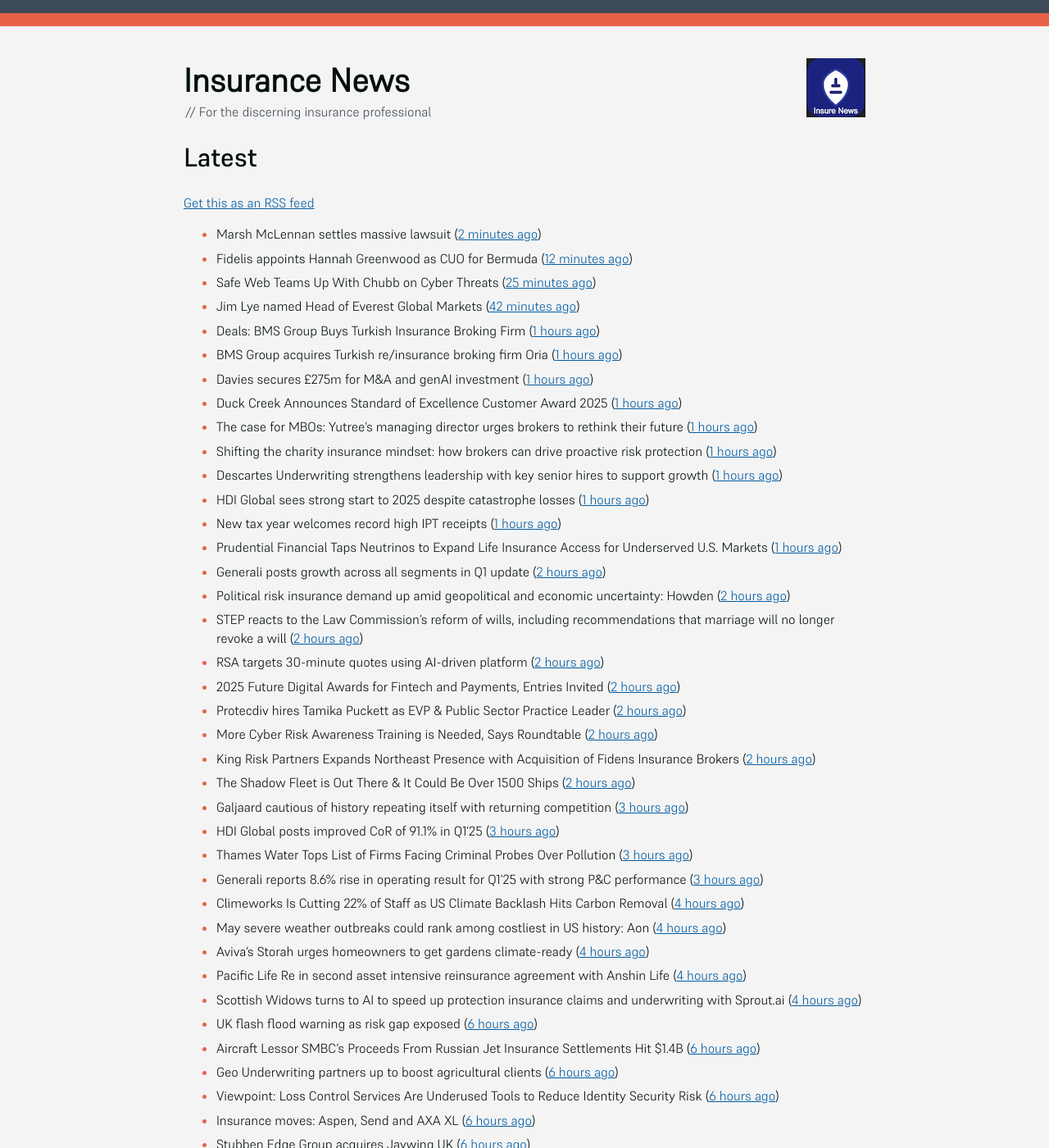
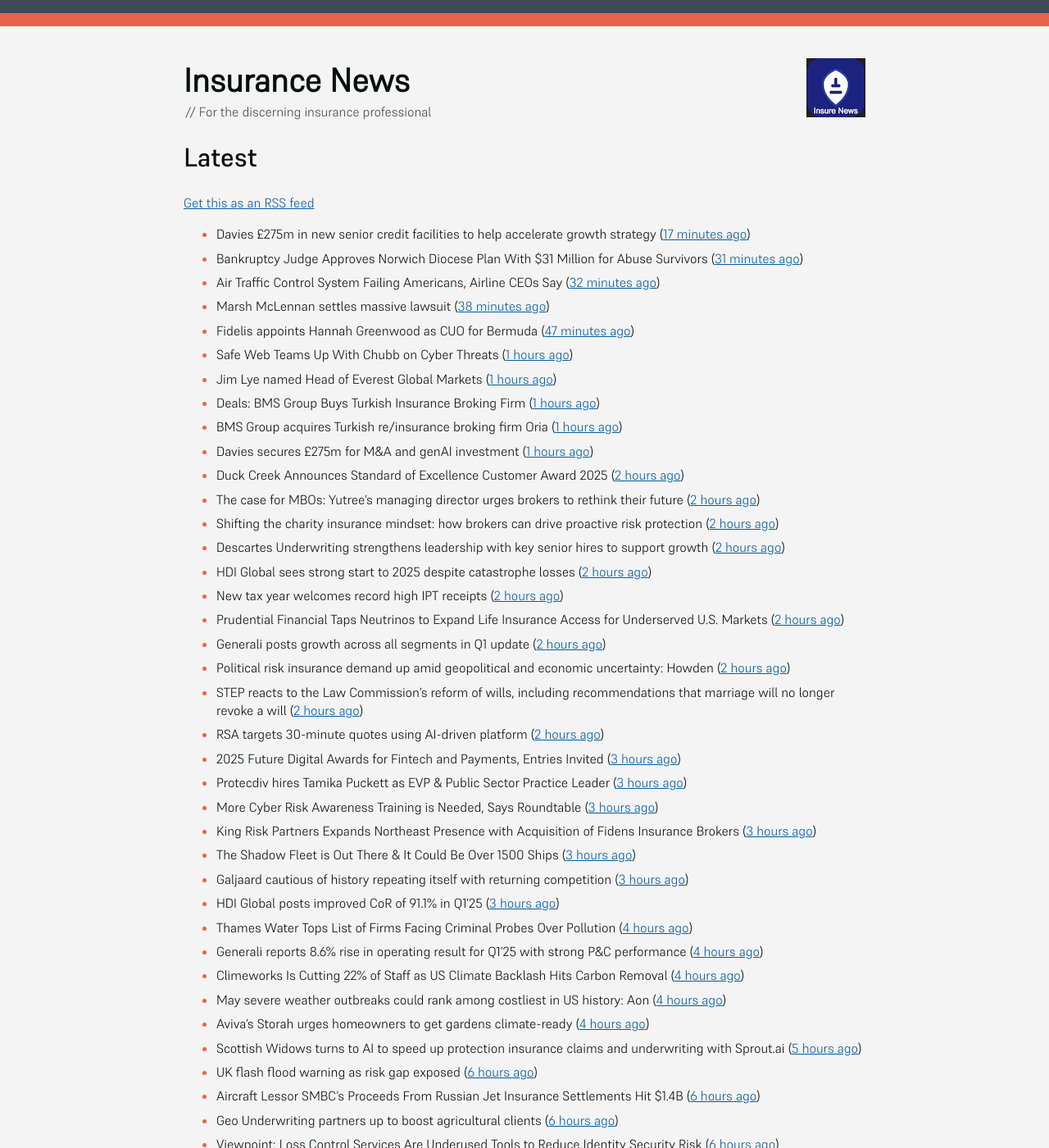
Before and after one commit to mat-0/feeds.thechels.uk, a Jekyll site: the page built from index.md, in a window 1280 px wide and 1400 px high. Shown: the whole window at 82% size. Built offline with Jekyll 4.4.1, drawn with Linux system fonts in a browser that asks for light colours; some of the changed text lies outside the part shown.

Commit message:
New Feed

```diff
--- a/index.md
+++ b/index.md
@@ -8,38 +8,40 @@ description: Latest Updates
 [Get this as an RSS feed](/feed.rss)
 
 <!-- news_marker starts -->
-- Marsh McLennan settles massive lawsuit ([2 minutes ago](https://www.insurancebusinessmag.com/uk/news/legal-insights/marsh-mclennan-settles-massive-lawsuit-536579.aspx))
-- Fidelis appoints Hannah Greenwood as CUO for Bermuda ([12 minutes ago](https://www.reinsurancene.ws/fidelis-appoints-hannah-greenwood-as-cuo-for-bermuda/))
-- Safe Web Teams Up With Chubb on Cyber Threats ([25 minutes ago](https://insurance-edge.net/2025/05/22/safe-web-teams-up-with-chubb-on-cyber-threats/))
-- Jim Lye named Head of Everest Global Markets ([42 minutes ago](https://www.reinsurancene.ws/jim-lye-named-head-of-everest-global-markets/))
+- Davies £275m in new senior credit facilities to help accelerate growth strategy ([17 minutes ago](https://www.reinsurancene.ws/davies-275m-in-new-senior-credit-facilities-to-help-accelerate-growth-strategy/))
+- Bankruptcy Judge Approves Norwich Diocese Plan With $31 Million for Abuse Survivors ([31 minutes ago](https://www.insurancejournal.com/news/east/2025/05/22/824771.htm))
+- Air Traffic Control System Failing Americans, Airline CEOs Say ([32 minutes ago](https://www.insurancejournal.com/news/national/2025/05/22/824772.htm))
+- Marsh McLennan settles massive lawsuit ([38 minutes ago](https://www.insurancebusinessmag.com/uk/news/legal-insights/marsh-mclennan-settles-massive-lawsuit-536579.aspx))
+- Fidelis appoints Hannah Greenwood as CUO for Bermuda ([47 minutes ago](https://www.reinsurancene.ws/fidelis-appoints-hannah-greenwood-as-cuo-for-bermuda/))
+- Safe Web Teams Up With Chubb on Cyber Threats ([1 hours ago](https://insurance-edge.net/2025/05/22/safe-web-teams-up-with-chubb-on-cyber-threats/))
+- Jim Lye named Head of Everest Global Markets ([1 hours ago](https://www.reinsurancene.ws/jim-lye-named-head-of-everest-global-markets/))
 - Deals: BMS Group Buys Turkish Insurance Broking Firm ([1 hours ago](https://insurance-edge.net/2025/05/22/deals-bms-group-buys-turkish-insurance-broking-firm/))
 - BMS Group acquires Turkish re/insurance broking firm Oria ([1 hours ago](https://www.reinsurancene.ws/bms-group-acquires-turkish-re-insurance-broking-firm-oria/))
 - Davies secures £275m for M&A and genAI investment ([1 hours ago](https://www.postonline.co.uk/claims/7957808/davies-secures-%C2%A3275m-for-ma-and-genai-investment))
-- Duck Creek Announces Standard of Excellence Customer Award 2025 ([1 hours ago](https://insurance-edge.net/2025/05/22/duck-creek-announces-standard-of-excellence-customer-award-2025/))
-- The case for MBOs: Yutree's managing director urges brokers to rethink their future ([1 hours ago](https://www.insurancebusinessmag.com/uk/news/business-resilience/the-case-for-mbos-yutrees-managing-director-urges-brokers-to-rethink-their-future-536561.aspx))
-- Shifting the charity insurance mindset: how brokers can drive proactive risk protection ([1 hours ago](https://www.insurancebusinessmag.com/uk/news/non-profits/shifting-the-charity-insurance-mindset-how-brokers-can-drive-proactive-risk-protection-536560.aspx))
-- Descartes Underwriting strengthens leadership with key senior hires to support growth ([1 hours ago](https://www.reinsurancene.ws/descartes-underwriting-strengthens-leadership-with-key-senior-hires-to-support-growth/))
-- HDI Global sees strong start to 2025 despite catastrophe losses ([1 hours ago](https://www.insurancebusinessmag.com/uk/news/breaking-news/hdi-global-sees-strong-start-to-2025-despite-catastrophe-losses-536559.aspx))
-- New tax year welcomes record high IPT receipts ([1 hours ago](https://www.insurancebusinessmag.com/uk/news/breaking-news/new-tax-year-welcomes-record-high-ipt-receipts-536558.aspx))
-- Prudential Financial Taps Neutrinos to Expand Life Insurance Access for Underserved U.S. Markets ([1 hours ago](https://www.insurtechinsights.com/prudential-financial-taps-neutrinos-to-expand-life-insurance-access-for-underserved-u-s-markets/))
+- Duck Creek Announces Standard of Excellence Customer Award 2025 ([2 hours ago](https://insurance-edge.net/2025/05/22/duck-creek-announces-standard-of-excellence-customer-award-2025/))
+- The case for MBOs: Yutree's managing director urges brokers to rethink their future ([2 hours ago](https://www.insurancebusinessmag.com/uk/news/business-resilience/the-case-for-mbos-yutrees-managing-director-urges-brokers-to-rethink-their-future-536561.aspx))
+- Shifting the charity insurance mindset: how brokers can drive proactive risk protection ([2 hours ago](https://www.insurancebusinessmag.com/uk/news/non-profits/shifting-the-charity-insurance-mindset-how-brokers-can-drive-proactive-risk-protection-536560.aspx))
+- Descartes Underwriting strengthens leadership with key senior hires to support growth ([2 hours ago](https://www.reinsurancene.ws/descartes-underwriting-strengthens-leadership-with-key-senior-hires-to-support-growth/))
+- HDI Global sees strong start to 2025 despite catastrophe losses ([2 hours ago](https://www.insurancebusinessmag.com/uk/news/breaking-news/hdi-global-sees-strong-start-to-2025-despite-catastrophe-losses-536559.aspx))
+- New tax year welcomes record high IPT receipts ([2 hours ago](https://www.insurancebusinessmag.com/uk/news/breaking-news/new-tax-year-welcomes-record-high-ipt-receipts-536558.aspx))
+- Prudential Financial Taps Neutrinos to Expand Life Insurance Access for Underserved U.S. Markets ([2 hours ago](https://www.insurtechinsights.com/prudential-financial-taps-neutrinos-to-expand-life-insurance-access-for-underserved-u-s-markets/))
 - Generali posts growth across all segments in Q1 update ([2 hours ago](https://www.insurancebusinessmag.com/uk/news/breaking-news/generali-posts-growth-across-all-segments-in-q1-update-536552.aspx))
 - Political risk insurance demand up amid geopolitical and economic uncertainty: Howden ([2 hours ago](https://www.reinsurancene.ws/political-risk-insurance-demand-up-amid-geopolitical-and-economic-uncertainty-howden/))
 - STEP reacts to the Law Commission’s reform of wills, including recommendations that marriage will no longer revoke a will ([2 hours ago](https://ifamagazine.com/step-reacts-to-the-law-commissions-reform-of-wills-including-recommendations-that-marriage-will-no-longer-revoke-a-will/))
 - RSA targets 30-minute quotes using AI-driven platform ([2 hours ago](https://www.postonline.co.uk/commercial/7957756/rsa-targets-30-minute-quotes-using-ai-driven-platform))
-- 2025 Future Digital Awards for Fintech and Payments, Entries Invited ([2 hours ago](https://insurance-edge.net/2025/05/22/2025-future-digital-awards-for-fintech-and-payments-entries-invited/))
-- Protecdiv hires Tamika Puckett as EVP & Public Sector Practice Leader ([2 hours ago](https://www.reinsurancene.ws/protecdiv-hires-tamika-puckett-as-evp-public-sector-practice-leader/))
-- More Cyber Risk Awareness Training is Needed, Says Roundtable ([2 hours ago](https://insurance-edge.net/2025/05/22/more-cyber-risk-awareness-training-is-needed-says-roundtable/))
-- King Risk Partners Expands Northeast Presence with Acquisition of Fidens Insurance Brokers ([2 hours ago](https://www.insurtechinsights.com/king-risk-partners-expands-northeast-presence-with-acquisition-of-fidens-insurance-brokers/))
-- The Shadow Fleet is Out There & It Could Be Over 1500 Ships ([2 hours ago](https://insurance-edge.net/2025/05/22/the-shadow-fleet-is-out-there-it-could-be-over-1500-ships/))
+- 2025 Future Digital Awards for Fintech and Payments, Entries Invited ([3 hours ago](https://insurance-edge.net/2025/05/22/2025-future-digital-awards-for-fintech-and-payments-entries-invited/))
+- Protecdiv hires Tamika Puckett as EVP & Public Sector Practice Leader ([3 hours ago](https://www.reinsurancene.ws/protecdiv-hires-tamika-puckett-as-evp-public-sector-practice-leader/))
+- More Cyber Risk Awareness Training is Needed, Says Roundtable ([3 hours ago](https://insurance-edge.net/2025/05/22/more-cyber-risk-awareness-training-is-needed-says-roundtable/))
+- King Risk Partners Expands Northeast Presence with Acquisition of Fidens Insurance Brokers ([3 hours ago](https://www.insurtechinsights.com/king-risk-partners-expands-northeast-presence-with-acquisition-of-fidens-insurance-brokers/))
+- The Shadow Fleet is Out There & It Could Be Over 1500 Ships ([3 hours ago](https://insurance-edge.net/2025/05/22/the-shadow-fleet-is-out-there-it-could-be-over-1500-ships/))
 - Galjaard cautious of history repeating itself with returning competition ([3 hours ago](https://www.postonline.co.uk/news/7957781/galjaard-cautious-of-history-repeating-itself-with-returning-competition))
 - HDI Global posts improved CoR of 91.1% in Q1’25 ([3 hours ago](https://www.reinsurancene.ws/hdi-global-posts-improved-cor-of-91-1-in-q125/))
-- Thames Water Tops List of Firms Facing Criminal Probes Over Pollution ([3 hours ago](https://www.insurancejournal.com/news/international/2025/05/22/824751.htm))
-- Generali reports 8.6% rise in operating result for Q1’25 with strong P&C performance ([3 hours ago](https://www.reinsurancene.ws/generali-reports-8-6-rise-in-operating-result-for-q125-with-strong-pc-performance/))
+- Thames Water Tops List of Firms Facing Criminal Probes Over Pollution ([4 hours ago](https://www.insurancejournal.com/news/international/2025/05/22/824751.htm))
+- Generali reports 8.6% rise in operating result for Q1’25 with strong P&C performance ([4 hours ago](https://www.reinsurancene.ws/generali-reports-8-6-rise-in-operating-result-for-q125-with-strong-pc-performance/))
 - Climeworks Is Cutting 22% of Staff as US Climate Backlash Hits Carbon Removal ([4 hours ago](https://www.insurancejournal.com/news/international/2025/05/22/824741.htm))
 - May severe weather outbreaks could rank among costliest in US history: Aon ([4 hours ago](https://www.reinsurancene.ws/may-severe-weather-outbreaks-could-rank-among-costliest-in-us-history-aon/))
 - Aviva’s Storah urges homeowners to get gardens climate-ready ([4 hours ago](https://www.postonline.co.uk/personal/7957795/aviva%E2%80%99s-storah-urges-homeowners-to-get-gardens-climate-ready))
-- Pacific Life Re in second asset intensive reinsurance agreement with Anshin Life ([4 hours ago](https://www.reinsurancene.ws/pacific-life-re-in-second-asset-intensive-reinsurance-agreement-with-anshin-life/))
-- Scottish Widows turns to AI to speed up protection insurance claims and underwriting with Sprout.ai ([4 hours ago](https://ifamagazine.com/scottish-widows-turns-to-ai-to-speed-up-protection-insurance-claims-and-underwriting-with-sprout-ai/))
+- Scottish Widows turns to AI to speed up protection insurance claims and underwriting with Sprout.ai ([5 hours ago](https://ifamagazine.com/scottish-widows-turns-to-ai-to-speed-up-protection-insurance-claims-and-underwriting-with-sprout-ai/))
 - UK flash flood warning as risk gap exposed ([6 hours ago](https://www.insurancebusinessmag.com/uk/news/catastrophe/uk-flash-flood-warning-as-risk-gap-exposed-536538.aspx))
 - Aircraft Lessor SMBC’s Proceeds From Russian Jet Insurance Settlements Hit $1.4B ([6 hours ago](https://www.insurancejournal.com/news/international/2025/05/22/824738.htm))
 - Geo Underwriting partners up to boost agricultural clients ([6 hours ago](https://www.insurancebusinessmag.com/uk/news/property-insurance/geo-underwriting-partners-up-to-boost-agricultural-clients-536537.aspx))
@@ -58,27 +60,25 @@ description: Latest Updates
 - Q&A: Julian Tomlinson, Alps ([7 hours ago](https://www.postonline.co.uk/broker/7957208/qa-julian-tomlinson-alps))
 - Time to peel back credit hire assumptions ([7 hours ago](https://www.postonline.co.uk/personal/7957762/time-to-peel-back-credit-hire-assumptions))
 - Throwback Thursday: Oil slick unpicked; BSE liability ([7 hours ago](https://www.postonline.co.uk/commercial/7956605/throwback-thursday-oil-slick-unpicked-bse-liability))
-- Why AI is no longer optional in non-standard auto insurance ([15 hours ago](https://www.dig-in.com/opinion/ais-role-in-non-standard-auto-insurance))
-- Geospatial data uncovers lower wildfire-risk properties in California, Triple-I ([15 hours ago](https://www.dig-in.com/news/geospatial-data-wildfire-prone-california-properties))
-- Customer strategy: Clearing up flood insurance coverage confusion ([15 hours ago](https://www.dig-in.com/opinion/clearing-up-flood-insurance-coverage-confusion))
-- Europe's farm sector loses $31.5B a year from climate risks ([16 hours ago](https://www.dig-in.com/articles/europes-farm-sector-loses-31-5b-a-year-from-climate-risks))
-- State Farm Still Wants a 30% Rate Increase in California ([17 hours ago](https://www.insurancejournal.com/news/west/2025/05/21/824685.htm))
-- Verizon-Frontier deal gets green light after ending DEI commitments ([18 hours ago](https://www.insurancebusinessmag.com/uk/business-strategy/verizonfrontier-deal-gets-green-light-after-ending-dei-commitments-536482.aspx))
-- Shortage of Overnight Truck Parking Blamed for 2023 Fatal Bus Crash in Illinois ([19 hours ago](https://www.insurancejournal.com/news/midwest/2025/05/21/824679.htm))
-- Austin Bar to Pay $42K Over Pregnancy Discrimination Lawsuit ([19 hours ago](https://www.insurancejournal.com/news/southcentral/2025/05/21/824675.htm))
-- First MainStreet Adds 2 Midwest Agencies ([19 hours ago](https://www.insurancejournal.com/news/midwest/2025/05/21/824669.htm))
-- People Moves: CIS Promotes Gardea, Jr., Adds Felder to Leadership Team ([19 hours ago](https://www.insurancejournal.com/news/southcentral/2025/05/21/824664.htm))
+- Why AI is no longer optional in non-standard auto insurance ([16 hours ago](https://www.dig-in.com/opinion/ais-role-in-non-standard-auto-insurance))
+- Geospatial data uncovers lower wildfire-risk properties in California, Triple-I ([16 hours ago](https://www.dig-in.com/news/geospatial-data-wildfire-prone-california-properties))
+- Customer strategy: Clearing up flood insurance coverage confusion ([16 hours ago](https://www.dig-in.com/opinion/clearing-up-flood-insurance-coverage-confusion))
+- Europe's farm sector loses $31.5B a year from climate risks ([17 hours ago](https://www.dig-in.com/articles/europes-farm-sector-loses-31-5b-a-year-from-climate-risks))
+- State Farm Still Wants a 30% Rate Increase in California ([18 hours ago](https://www.insurancejournal.com/news/west/2025/05/21/824685.htm))
+- Verizon-Frontier deal gets green light after ending DEI commitments ([19 hours ago](https://www.insurancebusinessmag.com/uk/business-strategy/verizonfrontier-deal-gets-green-light-after-ending-dei-commitments-536482.aspx))
+- Shortage of Overnight Truck Parking Blamed for 2023 Fatal Bus Crash in Illinois ([20 hours ago](https://www.insurancejournal.com/news/midwest/2025/05/21/824679.htm))
+- Austin Bar to Pay $42K Over Pregnancy Discrimination Lawsuit ([20 hours ago](https://www.insurancejournal.com/news/southcentral/2025/05/21/824675.htm))
+- First MainStreet Adds 2 Midwest Agencies ([20 hours ago](https://www.insurancejournal.com/news/midwest/2025/05/21/824669.htm))
+- People Moves: CIS Promotes Gardea, Jr., Adds Felder to Leadership Team ([20 hours ago](https://www.insurancejournal.com/news/southcentral/2025/05/21/824664.htm))
 - EU to Propose Removing Business Barriers to Enhance Competitiveness Amid US Tariffs ([21 hours ago](https://www.insurancejournal.com/news/international/2025/05/21/824643.htm))
-- Quandri Appoints Patrick Mulroy as Head of Strategy and Partnerships to Spearhead North American Expansion ([21 hours ago](https://www.insurtechinsights.com/quandri-appoints-patrick-mulroy-as-head-of-strategy-and-partnerships-to-spearhead-north-american-expansion/))
-- Former Progressive CEO Renwick, 69, Dies ([21 hours ago](https://www.insurancejournal.com/news/national/2025/05/21/824645.htm))
+- Quandri Appoints Patrick Mulroy as Head of Strategy and Partnerships to Spearhead North American Expansion ([22 hours ago](https://www.insurtechinsights.com/quandri-appoints-patrick-mulroy-as-head-of-strategy-and-partnerships-to-spearhead-north-american-expansion/))
+- Former Progressive CEO Renwick, 69, Dies ([22 hours ago](https://www.insurancejournal.com/news/national/2025/05/21/824645.htm))
 - Hack of Contractor Was at Root of Massive Federal Data Breach ([22 hours ago](https://www.insurancejournal.com/news/national/2025/05/21/824641.htm))
 - Acrisure Secures $2.1 Billion Funding Round for M&A, Tech ([22 hours ago](https://www.insurancejournal.com/news/national/2025/05/21/824637.htm))
-- Parametrix Launches Embedded Insurance Coverage for Endpoint Failures via Leading EDR Providers ([22 hours ago](https://www.insurtechinsights.com/parametrix-launches-embedded-insurance-coverage-for-endpoint-failures-via-leading-edr-providers/))
+- Parametrix Launches Embedded Insurance Coverage for Endpoint Failures via Leading EDR Providers ([23 hours ago](https://www.insurtechinsights.com/parametrix-launches-embedded-insurance-coverage-for-endpoint-failures-via-leading-edr-providers/))
 - People Moves: World Insurance Associates Names Youshock Head of Personal Lines; Belair Appointed President of Technology at Intact Insurance Specialty Solutions ([23 hours ago](https://www.insurancejournal.com/news/national/2025/05/21/824508.htm))
-- New Salmonella Outbreak Tied to Same Florida Grower With Cucumbers Last Year ([23 hours ago](https://www.insurancejournal.com/news/southeast/2025/05/21/824621.htm))
-- Global Forest Loss Tops Record as Wildfires Drive Destruction ([23 hours ago](https://www.insurancejournal.com/news/international/2025/05/21/824618.htm))
-- MGAA looking at increasing Lloyd’s syndicate membership ([23 hours ago](https://www.postonline.co.uk/news/7957794/mgaa-looking-at-increasing-lloyd%E2%80%99s-syndicate-membership))
-- Insurers must stay ‘live’ to broker tech capability ([23 hours ago](https://www.postonline.co.uk/broker/7957792/insurers-must-stay-%E2%80%98live%E2%80%99-to-broker-tech-capability))
+- MGAA looking at increasing Lloyd’s syndicate membership ([1 days ago](https://www.postonline.co.uk/news/7957794/mgaa-looking-at-increasing-lloyd%E2%80%99s-syndicate-membership))
+- Insurers must stay ‘live’ to broker tech capability ([1 days ago](https://www.postonline.co.uk/broker/7957792/insurers-must-stay-%E2%80%98live%E2%80%99-to-broker-tech-capability))
 - Only 1 in 100 insurers say Claims-Finance Collaboration is “highly effective” ([1 days ago](https://ifamagazine.com/only-1-in-100-insurers-say-claims-finance-collaboration-is-highly-effective/))
 - Shortlists revealed for Best Insurance Employer categories for 2025 BIAs ([1 days ago](https://www.postonline.co.uk/broker/7957793/shortlists-revealed-for-best-insurance-employer-categories-for-2025-bias))
 - Data, data, data: MGAs play a key role in better market performance ([1 days ago](https://www.insurancebusinessmag.com/uk/news/columns/data-data-data-mgas-play-a-key-role-in-better-market-performance-536399.aspx))
@@ -127,7 +127,7 @@ description: Latest Updates
 - Industry reaction to the Law Comission’s will reform report ([3 days ago](https://ifamagazine.com/industry-reaction-to-the-law-comissions-will-reform-report/))
 - Markel’s Galjaard outlines plan to double the UK business ([3 days ago](https://www.postonline.co.uk/news/7957775/markels-galjaard-outlines-plan-to-double-the-uk-business))
 - Allianz invests £750m in three years amid commercial ‘re-platforming’ ([3 days ago](https://www.postonline.co.uk/news/7957771/allianz-invests-ps750m-in-three-years-amid-commercial-replatforming))
-- Relm Explains How Insurance is the Backbone For Pushing the Boundaries of Innovation ([4 days ago](https://thefintechtimes.com/relm-explains-how-insurance-is-the-backbone-for-pushing-the-boundaries-of-innovation/))
+- Relm Explains How Insurance is the Backbone For Pushing the Boundaries of Innovation ([5 days ago](https://thefintechtimes.com/relm-explains-how-insurance-is-the-backbone-for-pushing-the-boundaries-of-innovation/))
 - Rosemount Financial Solutions (IFA) announces 4C Platform partnership to support private medical insurance advice ([8 days ago](https://ifamagazine.com/rosemount-financial-solutions-ifa-announces-4c-platform-partnership-to-support-private-medical-insurance-advice/))
 - Seventy-two per cent of new absentees under group income protection policies returned to work during 2024 ([9 days ago](https://ifamagazine.com/seventy-two-per-cent-of-new-absentees-under-group-income-protection-policies-returned-to-work-during-2024/))
 - IHC Set to Launch AI-Driven Reinsurance Platform in the Gulf Region ([11 days ago](https://thefintechtimes.com/ihc-set-to-launch-ai-driven-reinsurance-platform/))
```
